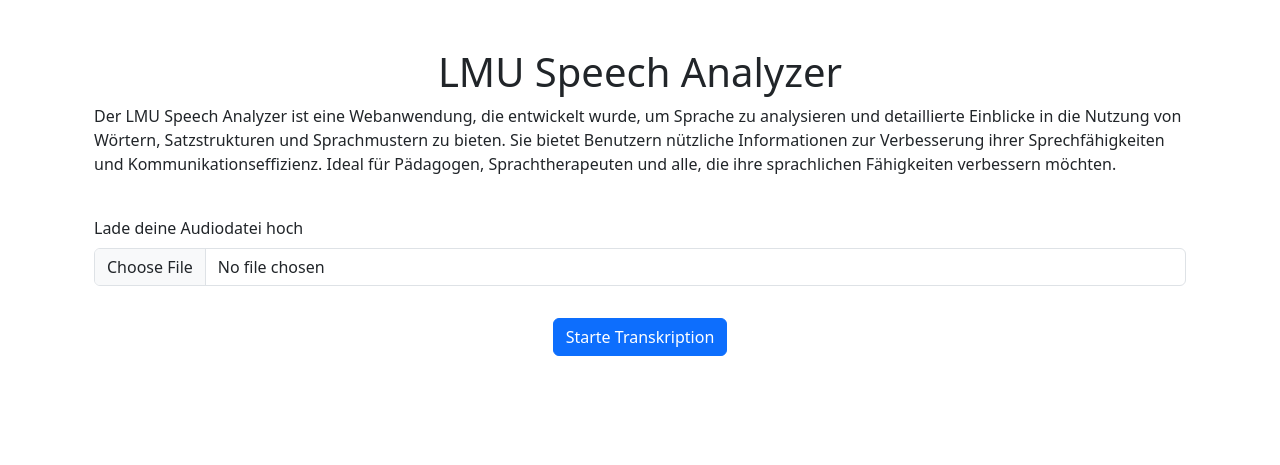
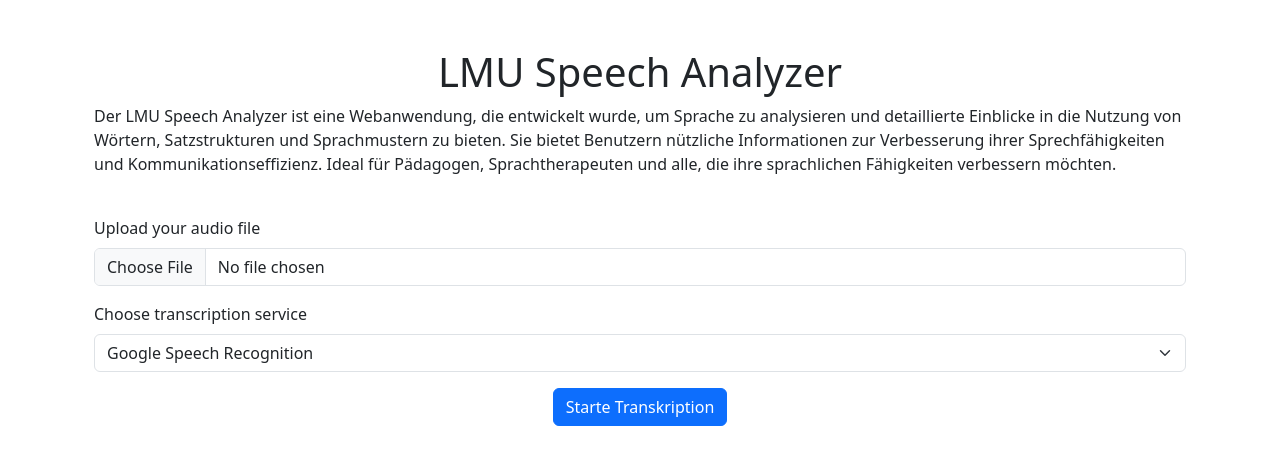
Before and after one commit to AJaeck/app_pd_backend, a Flask app: page /speech-analysis in a window 1280 px wide. Shown: the part 72-537 px from the top of the page. Run offline with Flask 3, Linux system fonts and the light colour scheme; some libraries are stand-ins or nearby versions.

Commit message:
added multiple trasciption options for audio upload

```diff
--- a/app.py
+++ b/app.py
@@ -12,9 +12,8 @@
 
 #Import WTForms https://flask-wtf.readthedocs.io/en/1.0.x/
 from forms import Upload_Form
-
 # Importing the speech processing functions
-from speechprocessing import transcribe_audio, convert_to_wav, feature_extraction
+from speechprocessing import SpeechTranscriber, convert_to_wav, feature_extraction
 
 app = Flask(__name__)
 foo = secrets.token_urlsafe(16)
@@ -61,36 +60,34 @@
 def hello_world():
     return render_template("index.html")
 
+from speechprocessing import SpeechTranscriber
+
 @app.route('/speech-analysis', methods=['GET', 'POST'])
 def speech_analysis():
     form = Upload_Form()
-    transcription_upload_audio = None
+    transcription_results = {}
 
     if form.validate_on_submit():
         audio = form.file.data
+        choice = form.transcription_choice.data
         audio_filename = secure_filename(audio.filename)
+
         if audio_filename != '':
             file_ext = os.path.splitext(audio_filename)[1]
             if file_ext not in app.config['UPLOAD_EXTENSIONS']:
-                print(f'File Extension {file_ext} not supported')
+                flash(f'File Extension {file_ext} not supported', 'error')
+                return render_template("speech-analysis.html", form=form)
 
-            # Audio save to static audio folder
             audio_name = str(uuid.uuid1()) + "_" + audio_filename
             audio_path = os.path.join(app.config['UPLOAD_FOLDER'], audio_name)
             audio.save(audio_path)
 
-            print(f"{audio_name} successfully uploaded to {app.config['UPLOAD_FOLDER']}")
+            transcriber = SpeechTranscriber()
+            success, text = transcriber.transcribe_audio(audio_path, choice)
+            transcription_results[choice] = text if success else "Transcription failed"
 
-            # Call transcription function here
-            success, transcription_upload_audio = transcribe_audio(audio_path)
-            print(transcription_upload_audio)
+    return render_template("speech-analysis.html", form=form, transcription=transcription_results)
 
-            if success:
-                print(f"{audio_name} successfully transcribed")
-            else:
-                flash(transcription_upload_audio, 'error')  # Show error message as flash message
-
-    return render_template("speech-analysis.html", form=form, extensions=app.config['UPLOAD_EXTENSIONS'], transcription=transcription_upload_audio)
 
 @app.route('/create-user', methods=['POST'])
 def create_user():
--- a/forms.py
+++ b/forms.py
@@ -1,12 +1,18 @@
 from flask_wtf import FlaskForm
-from wtforms import FileField,SubmitField
+from wtforms import FileField, SubmitField, SelectField
 from wtforms.validators import DataRequired
 from flask_wtf.file import FileAllowed
 
 class Upload_Form(FlaskForm):
-    file = FileField('Lade deine Audiodatei hoch', render_kw={'onchange': 'handleFiles(this.files)'}, validators=[
-        FileAllowed(['mp3', 'wav'],
-                    'Es sind nur folgende Formate erlaubt: .mp3 .wav'),
-        DataRequired('Du hast keine Audio Datei hochgeladen')
+    file = FileField('Upload your audio file', validators=[FileAllowed(['mp3', 'wav'], 'Only MP3 and WAV formats are allowed.'), DataRequired()])
+    transcription_choice = SelectField('Choose transcription service', choices=[
+        ('google', 'Google Speech Recognition'),
+        ('whisper', 'Whisper (OpenAI)'),
+        #('google_cloud', 'Google Cloud Speech API'),
+        #('wit', 'Wit.ai'),
+        #('bing', 'Bing Speech'),
+        #('houndify', 'Houndify'),
+        #('ibm', 'IBM Speech to Text'),
+        #('sphinx', 'Sphinx (offline)')
     ])
-    submit = SubmitField('Starte Transkription')
+    submit = SubmitField('Start Transcription')
--- a/templates/speech-analysis.html
+++ b/templates/speech-analysis.html
@@ -37,22 +37,32 @@
         ihre sprachlichen Fähigkeiten verbessern möchten.
     </p>
     <br>
-    {% if error_statement %}
-    <div class="alert alert-warning alert-dismissible fade show text-center" role="alert">
-      <strong>Holy guacamole🥑</strong> {{ error_statement }} Wenn du Hilfe brauchst kontaktiere
-      <a class="link-slider" href="mailto:vorname.nachname@med.uni-muenchen.de"><strong>Alexander Jäck</strong></a>
-      <button type="button" class="btn-close" data-bs-dismiss="alert" aria-label="Close"></button>
-    </div>
-    {% endif %}
-    <form class="row g-3 needs-validation" method="POST" action="/speech-analysis" novalidate enctype="multipart/form-data">
-    {{ form.csrf_token }}
-    {{ render_field(form.file) }}
-    {{ render_form_row([form.submit], row_class="text-center") }}
+    <form method="POST" action="/speech-analysis" enctype="multipart/form-data" id="uploadForm">
+        {{ form.csrf_token }}
+        {{ render_field(form.file) }}
+        {{ render_field(form.transcription_choice) }}
+       <div class="text-center">
+            <button type="submit" class="btn btn-primary" id="submitBtn">Starte Transkription</button>
+        </div>
+        <div class="d-flex justify-content-center m-3">
+          <div id="loadingSpinner" class="spinner-border text-primary" role="status" style="display: none;">
+            <span class="visually-hidden">Loading...</span>
+          </div>
+        </div>
     </form>
     {% if transcription %}
         <h2>Dein Ergebnis</h2>
-        <p>{{ transcription }}</p>
+        {% for key, value in transcription.items() %}
+            <h3>{{ key }} Transcription</h3>
+            <p>{{ value }}</p>
+        {% endfor %}
     {% endif %}
 </div>
+<script>
+    document.getElementById('uploadForm').addEventListener('submit', function() {
+        document.getElementById('submitBtn').disabled = true;
+        document.getElementById('loadingSpinner').style.display = 'inline-block';
 
+    });
+</script>
 {% endblock %}
```
Also changed, not shown: speechprocessing.py (+42 -13 lines).
